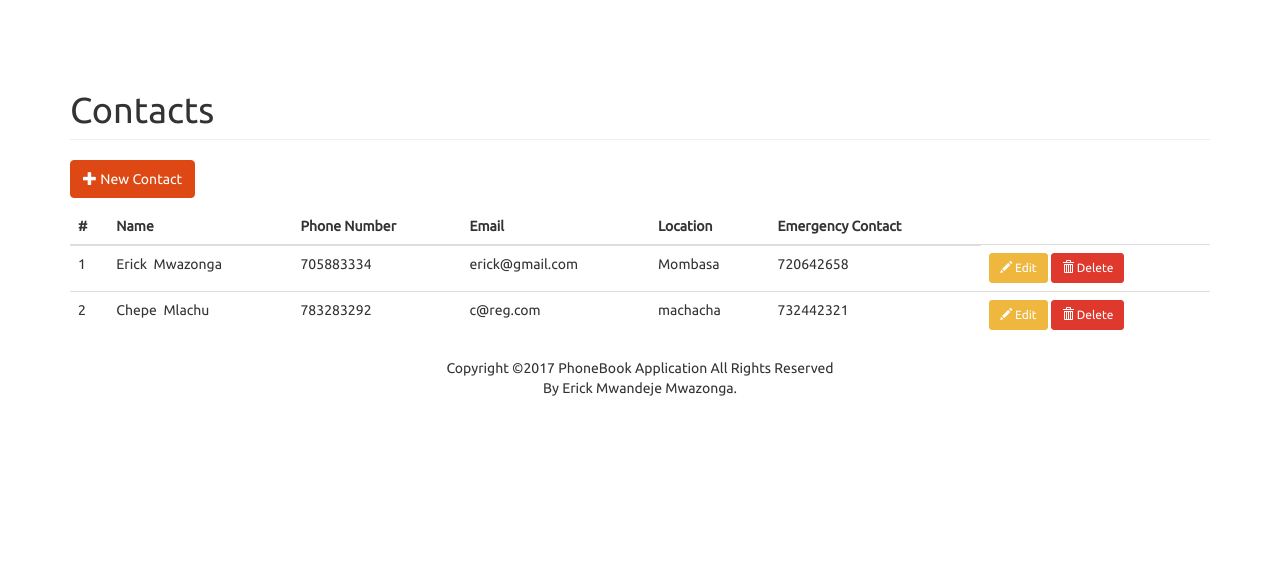
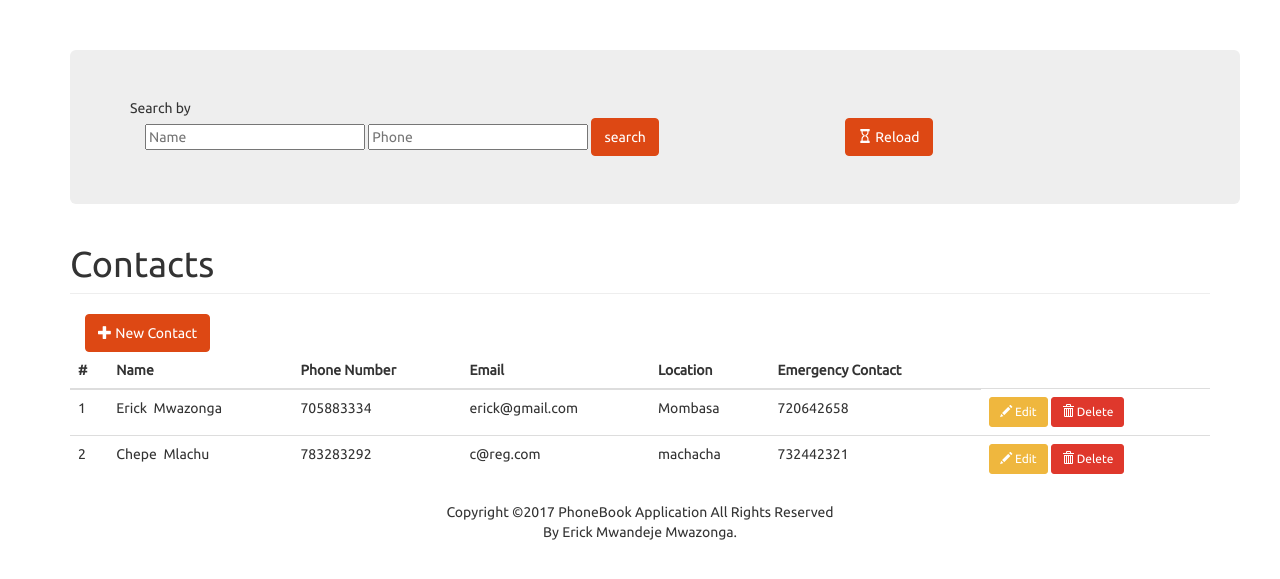
Before and after one commit to ErickMwazonga/Simple-Phone-Book-Application, a Django app: page /contacts in a window 1280 px wide. Shown: the top 579 px of the page. Run offline with Django 3.2, Linux system fonts and the light colour scheme; data comes from the database, SQL or seed files in the repository; both versions use the stored data as it was after the commit; some libraries are stand-ins or nearby versions.

Commit message:
add search

```diff
--- a/phonebook/forms.py
+++ b/phonebook/forms.py
@@ -1,7 +1,9 @@
 from django import forms
 from .models import Contact
 from crispy_forms.helper import FormHelper
+from crispy_forms.layout import Layout, MultiWidgetField, Submit
 
+# A form for the Contact model
 class ContactForm(forms.ModelForm):
     class Meta:
         model = Contact
@@ -31,3 +33,35 @@ class ContactForm(forms.ModelForm):
         super(ContactForm, self).__init__(*args, **kwargs)
         self.helper = FormHelper()
         self.helper.form_tag = False
+
+
+class ContactSearchForm(forms.Form):
+
+    name = forms.CharField(
+        max_length=100,
+        required=False,
+        help_text='Search by first name or last name'
+    )
+    phone = forms.IntegerField(
+        required=False,
+        help_text='Search by first name or last name'
+    )
+
+
+    def __init__(self, *args, **kwargs):
+        super(ContactSearchForm, self).__init__(*args, **kwargs)
+        self.helper = FormHelper()
+        self.helper.form_class = 'form-inline'
+        self.helper.field_template = 'bootstrap3/layout/inline_field.html'
+        self.helper.layout = Layout(
+            'name',
+            'phone',
+            Submit('Search', 'search', css_class='btn-default'),
+        )
+        self.helper.form_method = 'get'
+
+    def get_queryset_filters(self):
+        filters = {}
+        if self.is_valid():
+            name = self.cleaned_data.get('name')
+            filters['name'] = name
--- a/phonebook/models.py
+++ b/phonebook/models.py
@@ -16,4 +16,4 @@ class Contact(models.Model):
     emergency_contact = models.IntegerField(default=0, unique=True)
 
     def __str__(self):
-        return '{} {}'.format(self.first_name, self.lastname)
+        return '{} {}'.format(self.first_name, self.last_name)
--- a/phonebook/templates/phonebook/contact_list.html
+++ b/phonebook/templates/phonebook/contact_list.html
@@ -12,17 +12,34 @@
 
 {% block content %}
   <div class="container">
+    <div class="container jumbotron">
+      <div class="">
+        Search by
+      </div>
+      <div class="col-md-8">
+        {% include "phonebook/includes/contact_search.html" %}
+      </div>
+      <div class="col-md-2 col-0ffset-2">
+        <a type="button"
+                class="btn btn-primary"
+                href="{% url 'phonebook:contacts' %}">
+          <span class="glyphicon glyphicon-hourglass"></span>
+          Reload
+        </a>
+      </div>
+    </div>
+
     <h1 class="page-header">Contacts</h1>
 
-    <!-- BUTTON TO TRIGGER THE ACTION OF CREATING CONTACTS USING JS-->
-    <p>
+    <div class="col-md-2">
       <button type="button"
               class="btn btn-primary js-create-contact"
               data-url="{% url 'phonebook:contact_create' %}">
         <span class="glyphicon glyphicon-plus"></span>
         New Contact
       </button>
-    </p>
+    </div>
+
     <table class="table" id="contact-table">
       <thead>
         <tr>
--- /dev/null
+++ b/phonebook/templates/phonebook/includes/contact_list.html
@@ -0,0 +1,3 @@
+{% load crispy_forms_tags %}
+
+{% crispy search_form %}
--- /dev/null
+++ b/phonebook/templates/phonebook/includes/contact_search.html
@@ -0,0 +1,3 @@
+{% load crispy_forms_tags %}
+
+{% crispy search_form %}
--- a/phonebook/views.py
+++ b/phonebook/views.py
@@ -7,10 +7,11 @@ from django.http import JsonResponse
 from django.template.loader import render_to_string
 from django.shortcuts import render, get_object_or_404
 from django.views.generic import ListView, TemplateView
+from django.db.models import Sum, Q
 
 # project imports
 from .models import Contact
-from .forms import ContactForm
+from .forms import ContactForm, ContactSearchForm
 
 # index view
 class IndexView(TemplateView):
@@ -77,4 +78,25 @@ class ContactListView(ListView):
     template_name = 'phonebook/contact_list.html'
 
     def get_queryset(self):
-        return Contact.objects.all()
+        queryset = super(ContactListView, self).get_queryset().order_by('-first_name')
+
+        by_name = self.request.GET.get('name')
+        by_phone = self.request.GET.get('phone')
+
+        if by_phone and by_name:
+            return queryset.filter(
+                Q(first_name__contains=by_name) | Q(last_name__contains=by_name) | Q(phone_number__contains=by_phone)
+            )
+        if by_name:
+            return queryset.filter(
+                Q(first_name__contains=by_name) | Q(last_name=by_name)
+            )
+        if by_phone:
+            return queryset.filter(
+                phone_number__contains=by_phone
+            )
+        return queryset
+    def get_context_data(self, **kwargs):
+        cxt = super(ContactListView, self).get_context_data(**kwargs)
+        cxt['search_form'] = ContactSearchForm()
+        return cxt
```
Also changed, not shown: PhoneBookApplication/README.md (added), db.sqlite3, 3 other files.
